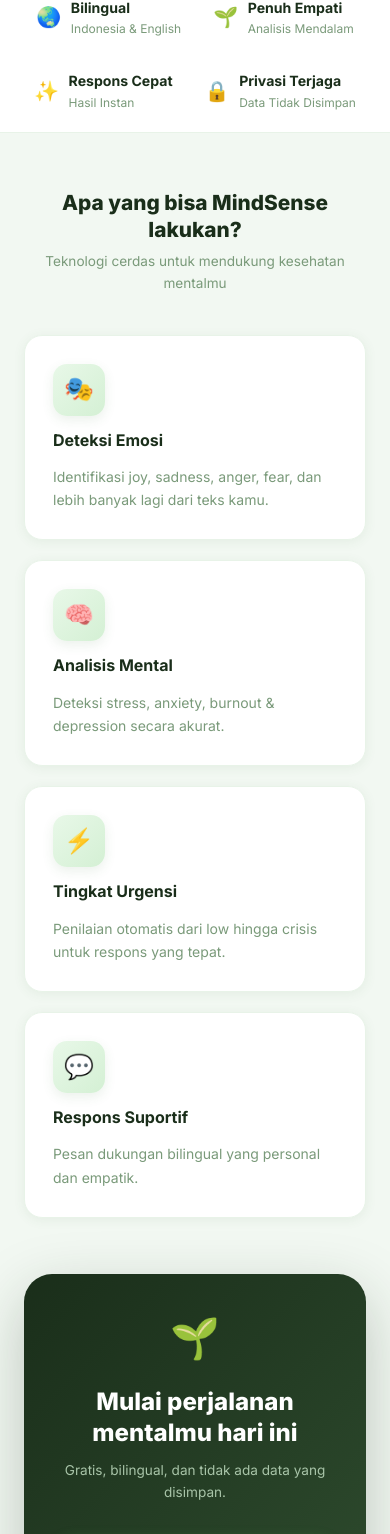
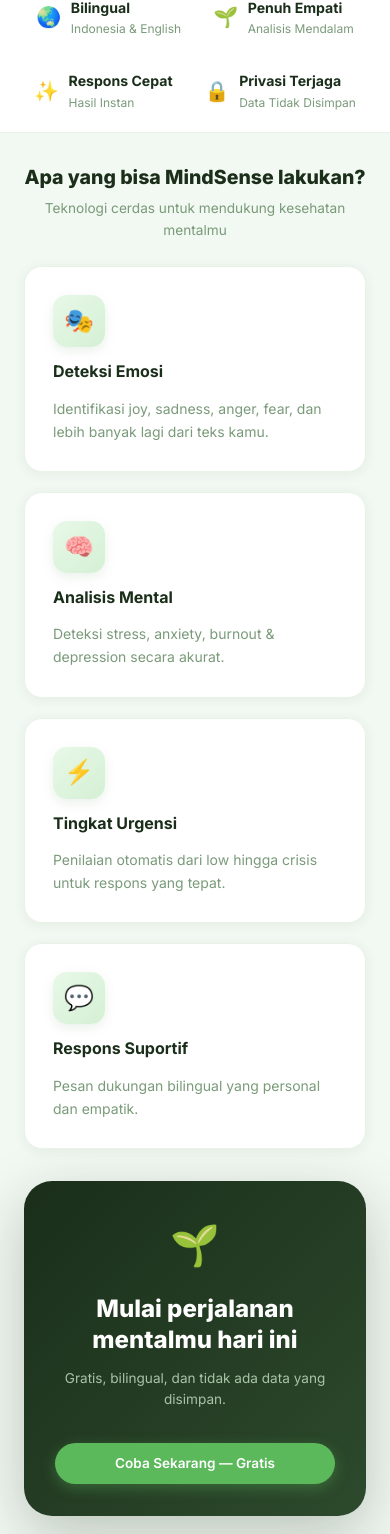
Before and after one commit to FebiaSanthika02/MindSense-frontend, a React (Vite) app: page / in a window 390 px wide. Shown: the part 935-2469 px from the top of the page. Built offline with nearby package versions, Linux system fonts and the light colour scheme; no server answers.

Commit message:
frontend fix

```diff
--- a/src/pages/Home.jsx
+++ b/src/pages/Home.jsx
@@ -162,12 +162,12 @@ export default function Home() {
       </div>
 
       {/* ── Features ─────────────────────────────────────── */}
-      <section style={{ maxWidth: 1100, margin: '0 auto', padding: '3.5rem 1.5rem' }}>
-        <div style={{ textAlign: 'center', marginBottom: '2.5rem' }}>
-          <h2 style={{ fontSize: 'clamp(1.3rem, 5vw, 1.75rem)', fontWeight: 800, color: '#1a2e1a', marginBottom: '0.5rem', lineHeight: 1.3 }}>
+      <section style={{ maxWidth: 1100, margin: '0 auto', padding: 'clamp(2rem, 5vw, 3.5rem) 1.5rem' }}>
+        <div style={{ textAlign: 'center', marginBottom: 'clamp(1.5rem, 4vw, 2.5rem)' }}>
+          <h2 style={{ fontSize: 'clamp(1.15rem, 5vw, 1.75rem)', fontWeight: 800, color: '#1a2e1a', marginBottom: '0.5rem', lineHeight: 1.3 }}>
             Apa yang bisa MindSense lakukan?
           </h2>
-          <p style={{ color: '#7a9a7a', fontSize: 'clamp(0.85rem, 3vw, 0.95rem)' }}>
+          <p style={{ color: '#7a9a7a', fontSize: 'clamp(0.85rem, 3.5vw, 0.95rem)', maxWidth: '400px', margin: '0 auto' }}>
             Teknologi cerdas untuk mendukung kesehatan mentalmu
           </p>
         </div>
@@ -195,7 +195,7 @@ export default function Home() {
       </section>
 
       {/* ── CTA ──────────────────────────────────────────── */}
-      <section style={{ padding: '0 1.5rem 4rem' }}>
+      <section style={{ padding: '0 1.5rem clamp(2.5rem, 6vw, 4rem)' }}>
         <div style={{
           maxWidth: 700, margin: '0 auto', textAlign: 'center',
           background: 'linear-gradient(135deg, #1a2e1a, #2d4a2d)',
--- a/src/pages/Tips.jsx
+++ b/src/pages/Tips.jsx
@@ -15,14 +15,14 @@ export default function Tips() {
       {/* Header */}
       <div style={{
         background: 'linear-gradient(160deg, #f0f9f0, #e8f5e8)',
-        padding: '3rem 1.5rem 2.5rem',
+        padding: 'clamp(2rem, 5vw, 3rem) 1.5rem clamp(1.5rem, 4vw, 2.5rem)',
         textAlign: 'center',
       }}>
-        <div style={{ fontSize: '2.75rem', marginBottom: '0.75rem' }}>💚</div>
-        <h1 style={{ fontSize: '2rem', fontWeight: 800, color: '#1a2e1a', marginBottom: '0.5rem' }}>
+        <div style={{ fontSize: 'clamp(2rem, 6vw, 2.75rem)', marginBottom: '0.75rem' }}>💚</div>
+        <h1 style={{ fontSize: 'clamp(1.5rem, 6vw, 2rem)', fontWeight: 800, color: '#1a2e1a', marginBottom: '0.5rem' }}>
           Tips Kesehatan Mental
         </h1>
-        <p style={{ color: '#7a9a7a', maxWidth: 480, margin: '0 auto', fontSize: '0.95rem' }}>
+        <p style={{ color: '#7a9a7a', maxWidth: 480, margin: '0 auto', fontSize: 'clamp(0.85rem, 3.5vw, 0.95rem)' }}>
           Teknik berbasis ilmu pengetahuan untuk menjaga kesejahteraan mentalmu sehari-hari.
         </p>
       </div>
```
